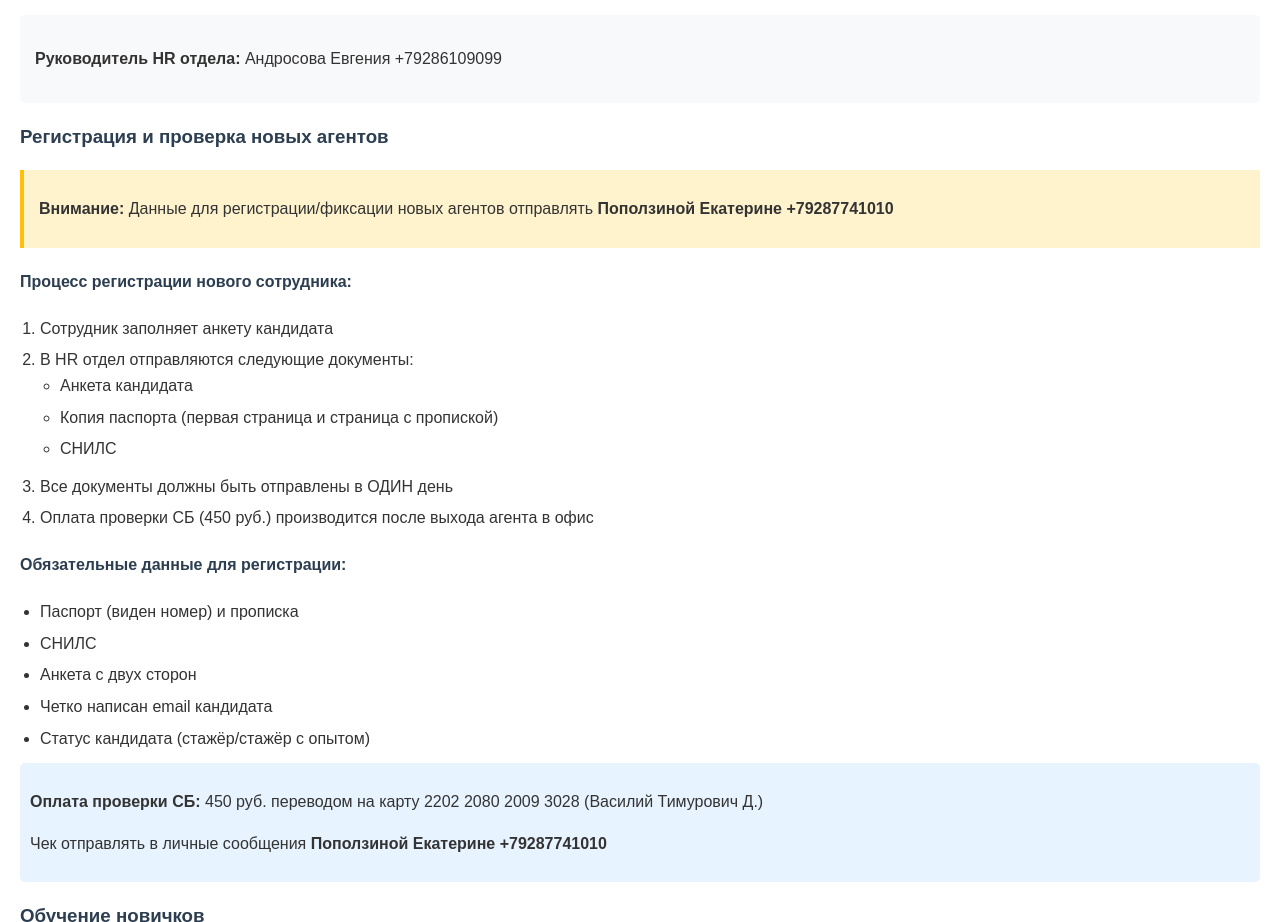
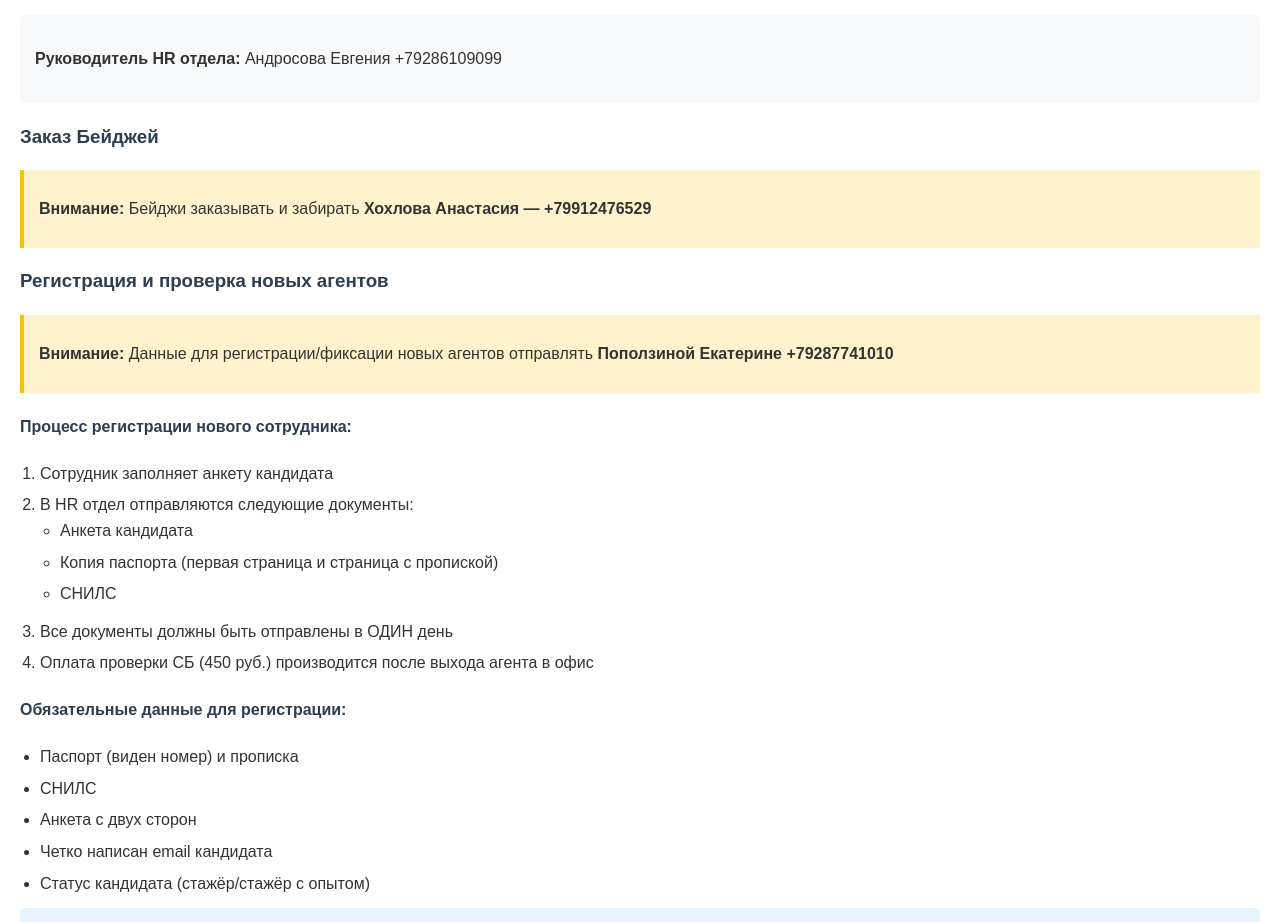
Before and after one commit to LeSauteur/Instrukciya, a plain HTML site: page index.html in a window 1280 px wide. Shown: the part 1720-2642 px from the top of the page. Drawn offline with Linux system fonts and the light colour scheme.

Commit message:
Update index.html

```diff
--- a/index.html
+++ b/index.html
@@ -132,6 +132,12 @@
 
 <div class="contact-list">
     <p><strong>Руководитель HR отдела:</strong> Андросова Евгения +79286109099</p>
+</div>
+
+<h3>Заказ Бейджей</h3>
+
+<div class="important-note">
+    <p><strong>Внимание:</strong> Бейджи заказывать и забирать <strong>Хохлова Анастасия — +79912476529</strong></p>
 </div>
 
 <h3>Регистрация и проверка новых агентов</h3>
```
